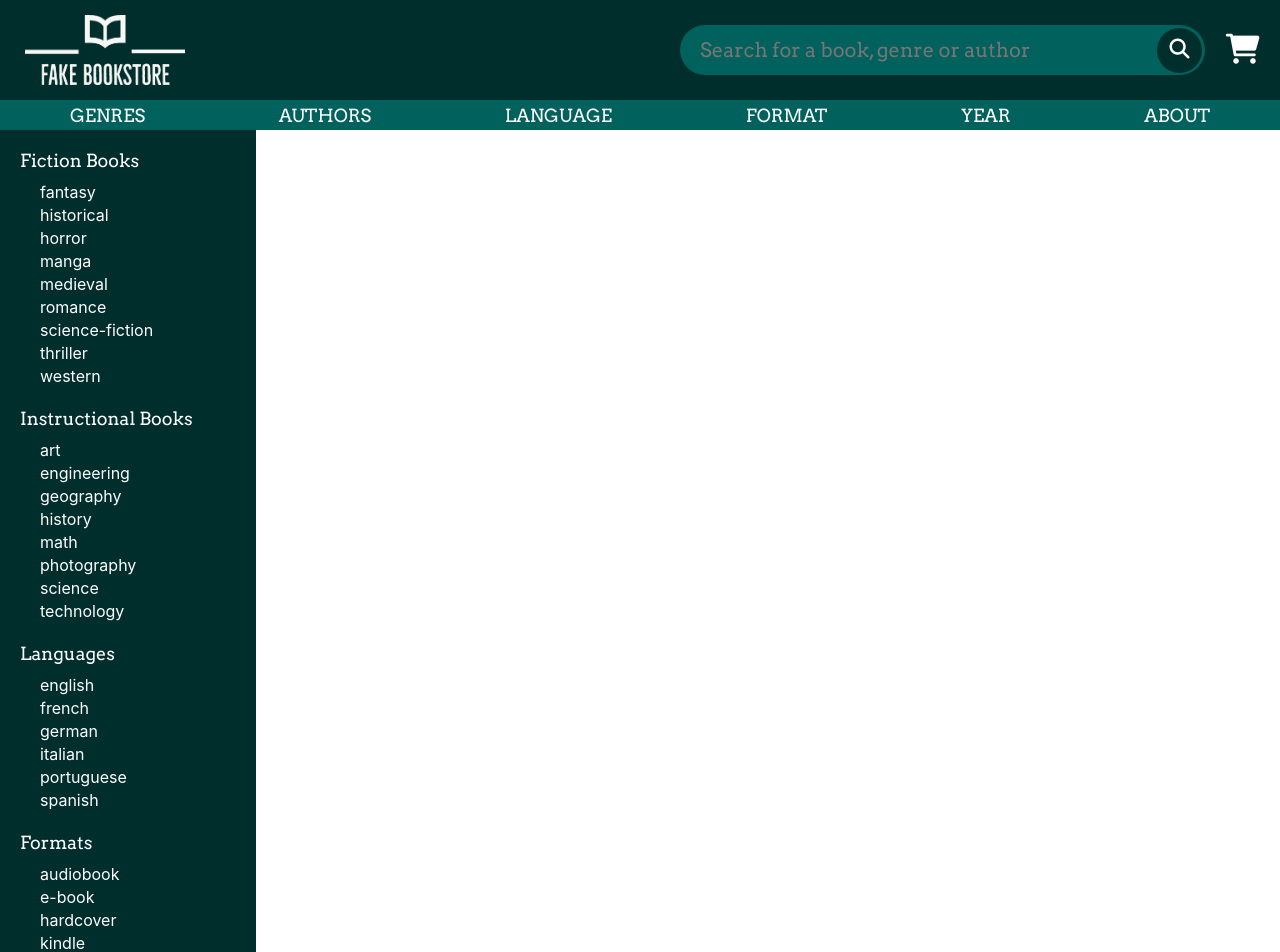
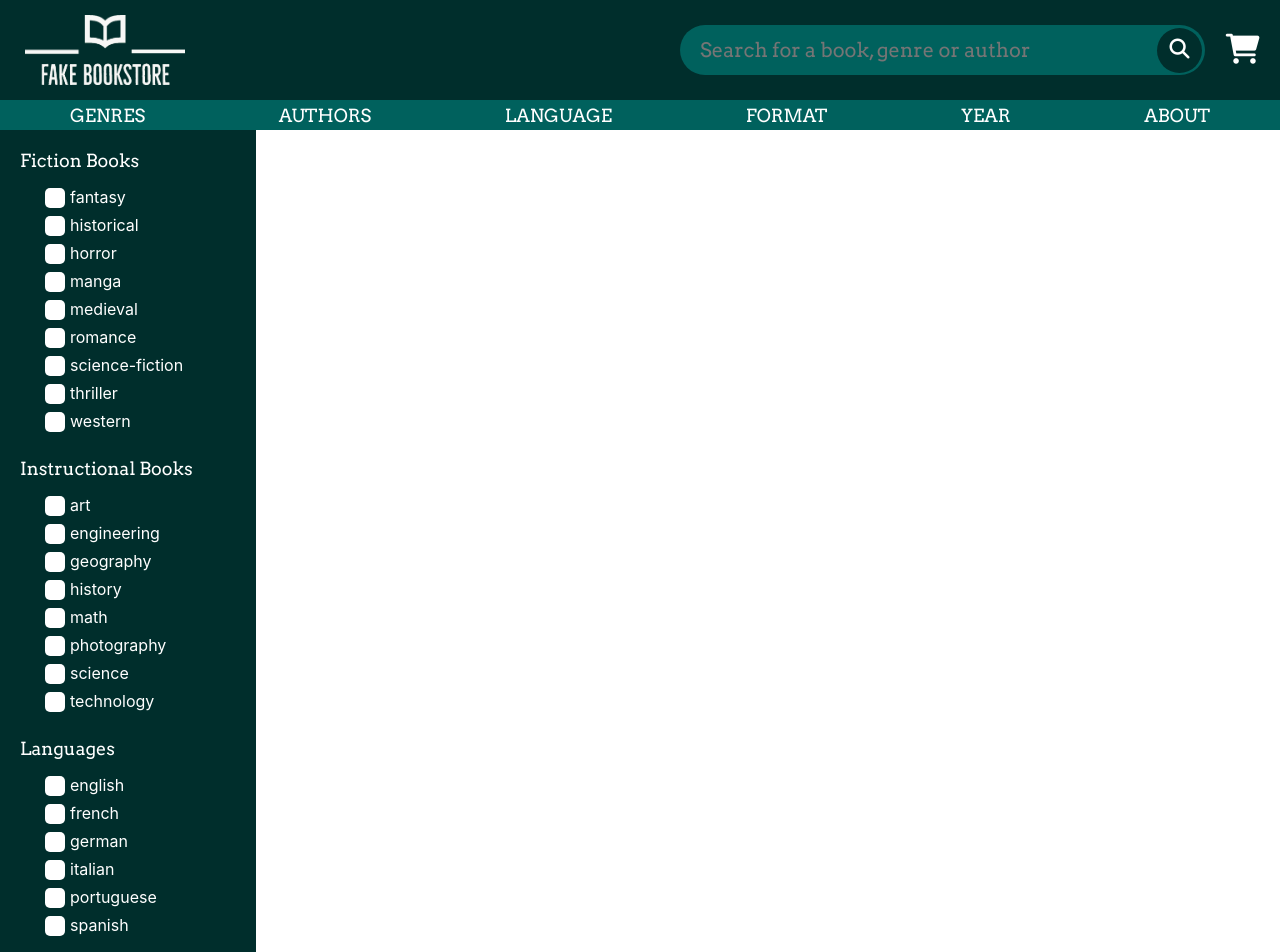
Before and after one commit to Celestinno/bookstore, a React (Create React App) app: page / in a window 1280 px wide. Shown: the top 952 px of the page. Built offline with nearby package versions, Linux system fonts and the light colour scheme.

Commit message:
Added Checkboxes to sidebar

```diff
--- a/src/App.js
+++ b/src/App.js
@@ -9,7 +9,14 @@ const years = ['1960s', '1970s', '1980s', '1990s', '2000s', '2010s', '2020s']
 
 
 function App() {
-  fetch('data.json')
+  fetch('data.json'
+    , {
+      headers: {
+        'Content-Type': 'application/json',
+        'Accept': 'application/json'
+      }
+    }
+  )
     .then(response => response.json())
     .then(response => console.log(response))
   return (
--- a/src/components/Sidebar/Sidebar.css
+++ b/src/components/Sidebar/Sidebar.css
@@ -9,6 +9,31 @@
   display: flex;
   flex-direction: column;
   padding-left: 10px;
+}
+
+label {
+  display: flex;
+  align-items: center;
+  margin: 5px;
+  cursor: pointer;
+}
+
+input.checkbox {
+  cursor: pointer;
+  height: 20px;
+  width: 20px;
+  margin-right: 5px;
+  -webkit-appearance: none;
+  background-color: white;
+  border-radius: 5px;
+}
+
+input.checkbox:checked {
+  height: 20px;
+  width: 20px;
+  background-color: black;
+  border: 2px solid white;
+  border-radius: 5px;
 }
 
 .sideSubTitle {
--- a/src/components/Sidebar/Sidebar.js
+++ b/src/components/Sidebar/Sidebar.js
@@ -7,31 +7,31 @@ export default function Sidebar({ years, formats, languages, genresEducational,
       <p className='sideSubTitle'>Fiction Books</p>
       <ul>
         {genresFiction.map((item) =>
-          <li className='filterItem'>{item}</li>
+          <li className='filterItem'><label><input className='checkbox' type='checkbox' name={item} value={item}></input>{item}</label></li>
         )}
       </ul>
       <p className='sideSubTitle'>Instructional Books</p>
       <ul className='list'>
         {genresEducational.map((item) =>
-          <li className='filterItem'>{item}</li>
+          <li className='filterItem'><label><input className='checkbox' type='checkbox' name={item} value={item}></input>{item}</label></li>
         )}
       </ul>
       <p className='sideSubTitle'>Languages</p>
       <ul className='list'>
         {languages.map((item) =>
-          <li className='filterItem'>{item}</li>
+          <li className='filterItem'><label><input className='checkbox' type='checkbox' name={item} value={item}></input>{item}</label></li>
         )}
       </ul>
       <p className='sideSubTitle'>Formats</p>
       <ul className='list'>
         {formats.map((item) =>
-          <li className='filterItem'>{item}</li>
+          <li className='filterItem'><label><input className='checkbox' type='checkbox' name={item} value={item}></input>{item}</label></li>
         )}
       </ul>
       <p className='sideSubTitle'>Years</p>
       <ul className='list'>
         {years.map((item) =>
-          <li className='filterItem'>{item}</li>
+          <li className='filterItem'><label><input className='checkbox' type='checkbox' name={item} value={item}></input>{item}</label></li>
         )}
       </ul>
     </div>
```
Also changed, not shown: 1 other file (tests, documents, lock files or other folders).
